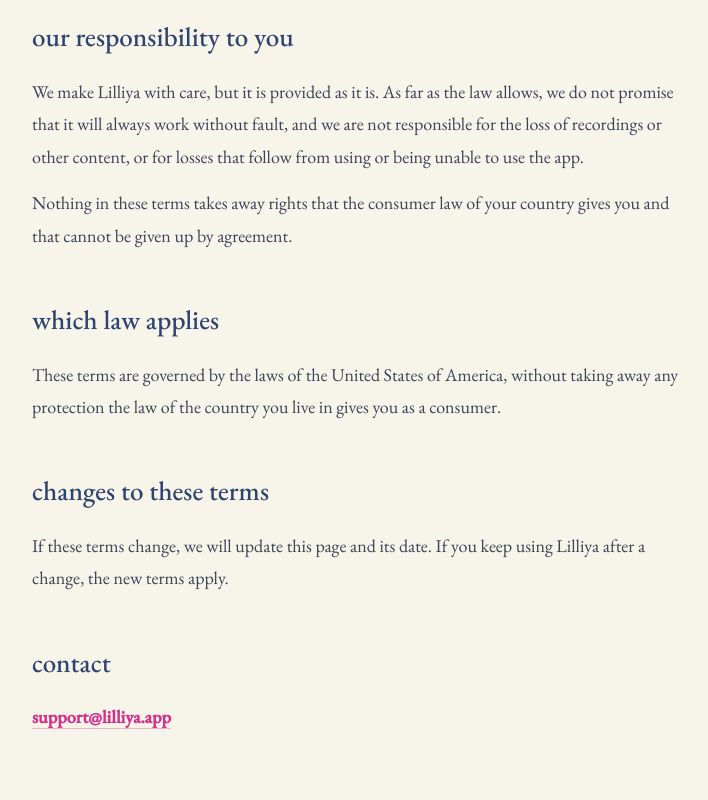
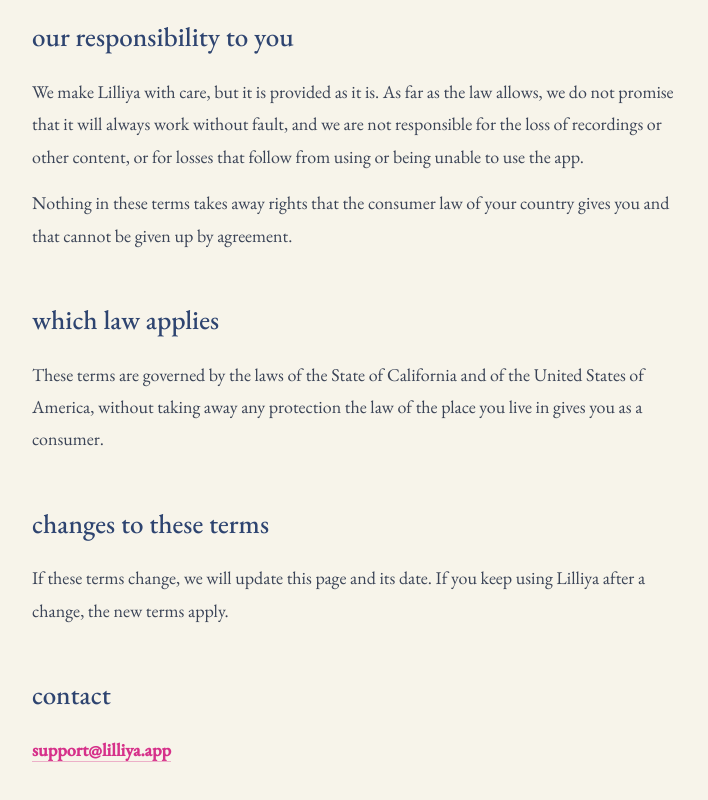
Before and after one commit to lilliya-app/landing, a plain HTML site: page terms.html in a window 1280 px wide. Shown: the part 2570-3370 px from the top of the page, without its empty margins (278-986 px from the left). Drawn offline with Linux system fonts and the light colour scheme.

Commit message:
docs: the terms are governed by California law
Co-Authored-By: Claude Fable 5.2 <noreply@anthropic.com>

```diff
--- a/terms.html
+++ b/terms.html
@@ -149,7 +149,7 @@ a{color:var(--pink);text-decoration:none;border-bottom:1.5px solid rgba(214,49,1
 <p>We make Lilliya with care, but it is provided as it is. As far as the law allows, we do not promise that it will always work without fault, and we are not responsible for the loss of recordings or other content, or for losses that follow from using or being unable to use the app.</p>
 <p>Nothing in these terms takes away rights that the consumer law of your country gives you and that cannot be given up by agreement.</p>
 <h2>which law applies</h2>
-<p>These terms are governed by the laws of the United States of America, without taking away any protection the law of the country you live in gives you as a consumer.</p>
+<p>These terms are governed by the laws of the State of California and of the United States of America, without taking away any protection the law of the place you live in gives you as a consumer.</p>
 <h2>changes to these terms</h2>
 <p>If these terms change, we will update this page and its date. If you keep using Lilliya after a change, the new terms apply.</p>
 <h2>contact</h2>
```
